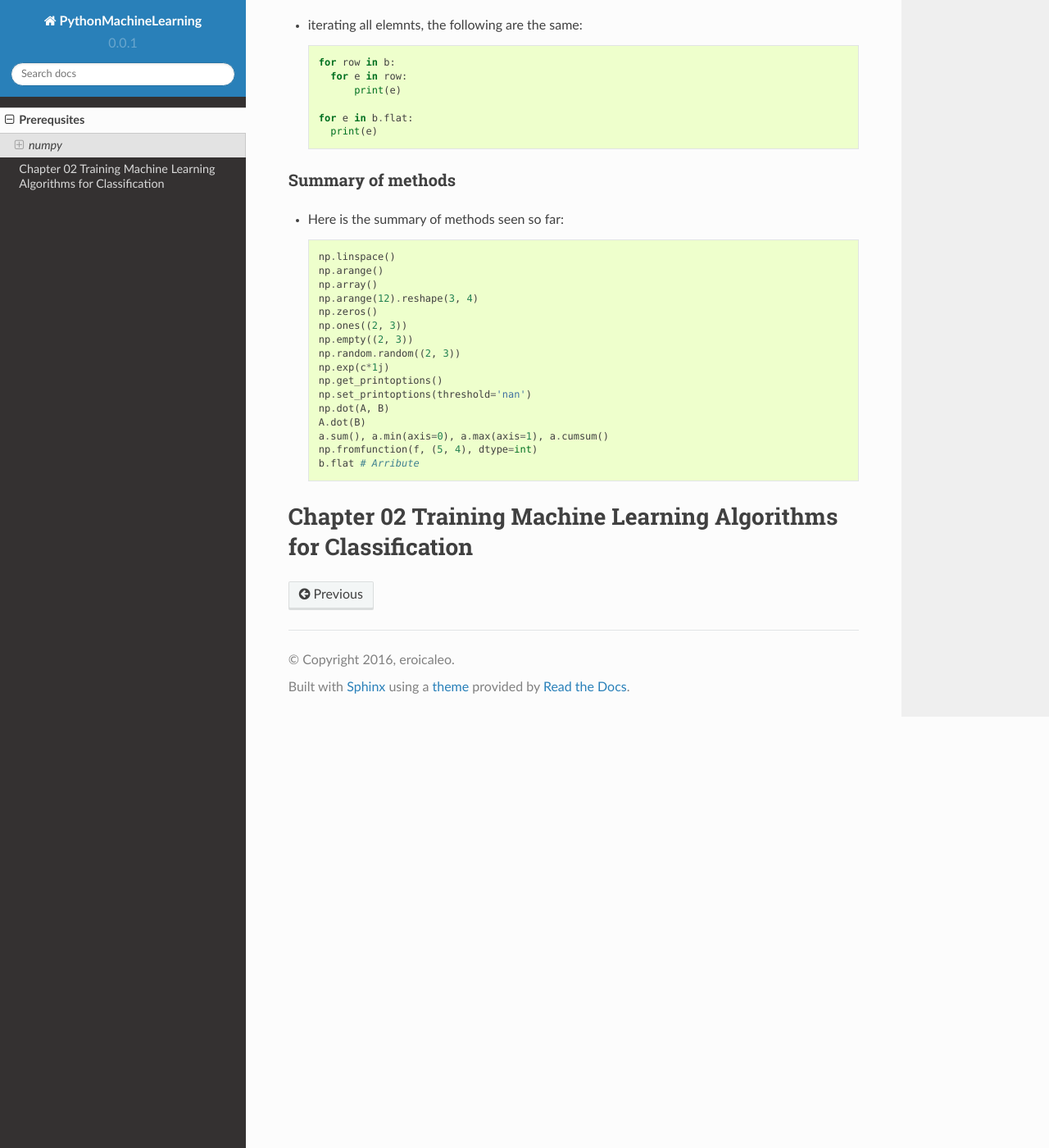
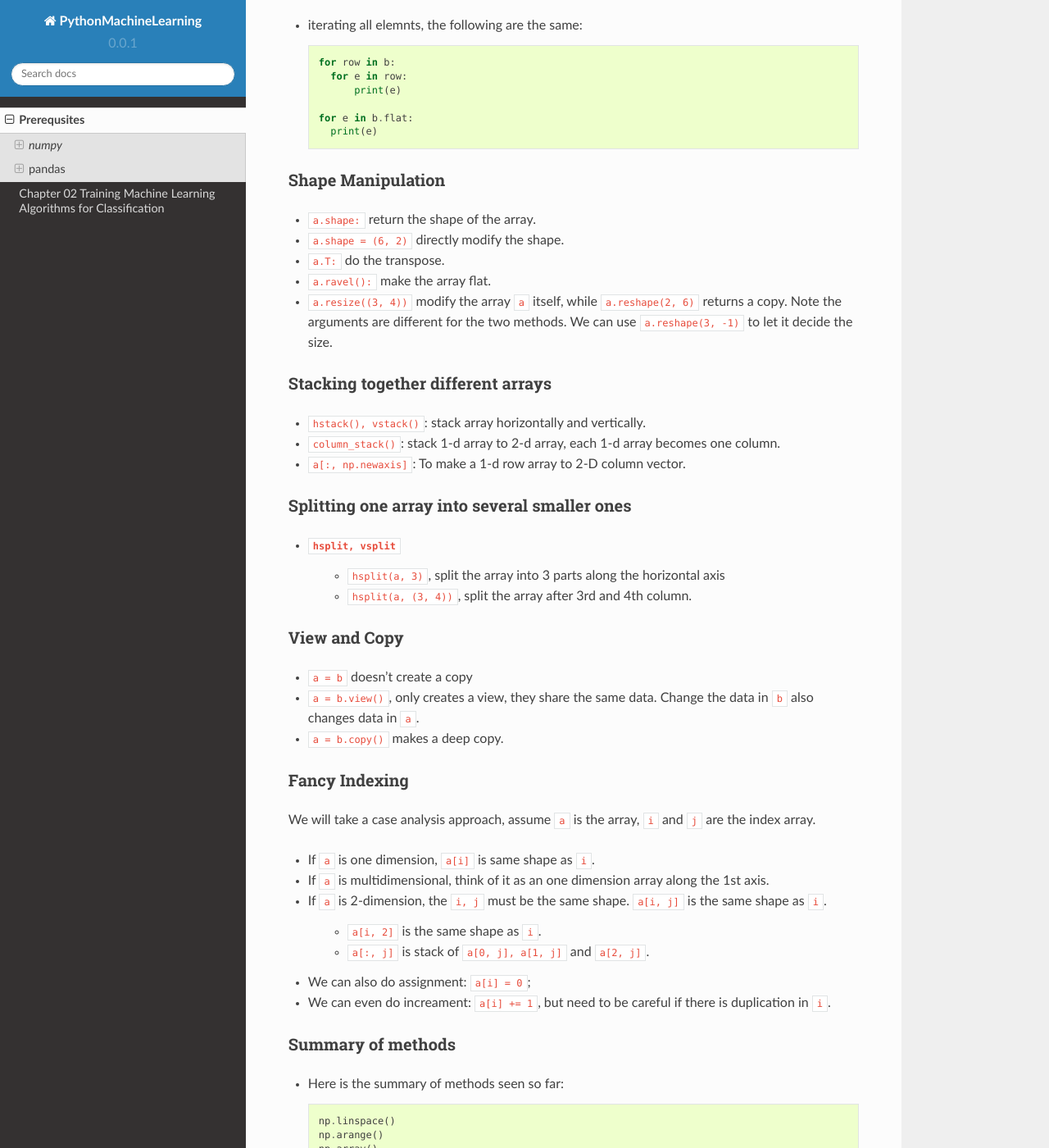
Before and after one commit to eroicaleo/PythonMachineLearning, a Sphinx documentation site: the page built from doc/source/notes.rst, in a window 1280 px wide and 1400 px high, scrolled down 1827 px. Shown: the whole window at 82% size. Built offline with Sphinx 7.4.7 and the Read the Docs theme 2.0.0, drawn with Linux system fonts in a browser that asks for light colours; some of the changed text lies outside the part shown.

Commit message:
Added pandas tutorial

```diff
--- a/doc/source/notes.rst
+++ b/doc/source/notes.rst
@@ -91,6 +91,59 @@
     for e in b.flat:
       print(e)
 
+Shape Manipulation
+^^^^^^^^^^^^^^^^^^
+
+* :code:`a.shape:` return the shape of the array.
+* :code:`a.shape = (6, 2)` directly modify the shape.
+* :code:`a.T:` do the transpose.
+* :code:`a.ravel():` make the array flat.
+* :code:`a.resize((3, 4))` modify the array :code:`a` itself, while
+  :code:`a.reshape(2, 6)` returns a copy. Note the arguments are different for the
+  two methods. We can use :code:`a.reshape(3, -1)` to let it decide the size.
+
+Stacking together different arrays
+^^^^^^^^^^^^^^^^^^^^^^^^^^^^^^^^^^
+
+* :code:`hstack(), vstack()`: stack array horizontally and vertically.
+* :code:`column_stack()`: stack 1-d array to 2-d array, each 1-d array becomes
+  one column.
+* :code:`a[:, np.newaxis]`: To make a 1-d row array to 2-D column vector.
+
+Splitting one array into several smaller ones
+^^^^^^^^^^^^^^^^^^^^^^^^^^^^^^^^^^^^^^^^^^^^^
+
+* :code:`hsplit, vsplit`
+    * :code:`hsplit(a, 3)`, split the array into 3 parts along the horizontal axis
+    * :code:`hsplit(a, (3, 4))`, split the array after 3rd and 4th column.
+
+View and Copy
+^^^^^^^^^^^^^
+
+* :code:`a = b` doesn't create a copy
+* :code:`a = b.view()`, only creates a view, they share the same data. Change the
+  data in :code:`b` also changes data in :code:`a`.
+* :code:`a = b.copy()` makes a deep copy.
+
+Fancy Indexing
+^^^^^^^^^^^^^^
+
+We will take a case analysis approach, assume :code:`a` is the array, :code:`i`
+and :code:`j` are the index array.
+
+* If :code:`a` is one dimension, :code:`a[i]` is same shape as :code:`i`.
+* If :code:`a` is multidimensional, think of it as an one dimension array along
+  the 1st axis.
+* If :code:`a` is 2-dimension, the :code:`i, j` must be the same shape. :code:`a[i, j]`
+  is the same shape as :code:`i`.
+
+    * :code:`a[i, 2]` is the same shape as :code:`i`.
+    * :code:`a[:, j]` is stack of :code:`a[0, j], a[1, j]` and :code:`a[2, j]`.
+
+* We can also do assignment: :code:`a[i] = 0`;
+* We can even do increament: :code:`a[i] += 1`, but need to be careful if there
+  is duplication in :code:`i`.
+
 Summary of methods
 ^^^^^^^^^^^^^^^^^^
 
@@ -110,8 +163,71 @@
     np.dot(A, B)
     A.dot(B)
     a.sum(), a.min(axis=0), a.max(axis=1), a.cumsum()
+    a.argmax(), a.argmin()
     np.fromfunction(f, (5, 4), dtype=int)
     b.flat # Arribute
+    ## Shape Manipulation
+    a.reshape(3, 1)
+    a.resize(3, 2)
+    a.ravel()
+    hstack((a, b))
+    vstack((a, b))
+    column_stack((a, b))
+    a[:, newaxis] # To make 2-D column vector
+    np.hsplit(a, )
+    ## View and Copy
+    a.view()
+    a.copy()
+
+pandas
+------
+
+Object creation
+^^^^^^^^^^^^^^^
+
+* series data: :code:`pd.Series([1, 3, 5, np.nan, 6, 8])`
+* data frame:
+
+    * :code:`pd.DataFrame(np.random.randn(6, 4), index=dates, columns=list('ABCD'))`
+    * Dictionary like method::
+
+        df2 = pd.DataFrame({
+          'A': 1.,
+          'B': pd.Timestamp('20130102'),
+          'C': pd.Series(1, index=list(range(4)), dtype='float32'),
+          'D': np.array([3] * 4, dtype='int32'),
+          'E': pd.Categorical(["test", "train", "test", "train"]),
+          'F': 'foo'
+        })
+
+Viewing Data
+^^^^^^^^^^^^
+
+* :code:`df.head()`: top data.
+* :code:`df.tail(3)`: bottom data.
+* :code:`df.index`: get the index.
+* :code:`df.columns`: get the column name.
+* :code:`df.values`: get the contents of the data frame.
+* :code:`df.T`: transpose.
+* :code:`df.sort_index(axis=1, ascending=False)`: sort column.
+* :code:`df.sort_value(by='B')`: sort by values.
+
+Summary of methods
+^^^^^^^^^^^^^^^^^^
+
+* Here is the summary of methods seen so far::
+
+    pd.Series()
+    pd.DataFrame()
+    pd.date_range('20130101', periods=6)
+    pd.head()
+    pd.tail()
+    df.index
+    df.column
+    df.values
+    df.T
+    df.sort_index()
+    df.sort_value()
 
 Chapter 02 Training Machine Learning Algorithms for Classification
 ==================================================================
```
Also changed, not shown: 2 other files.
